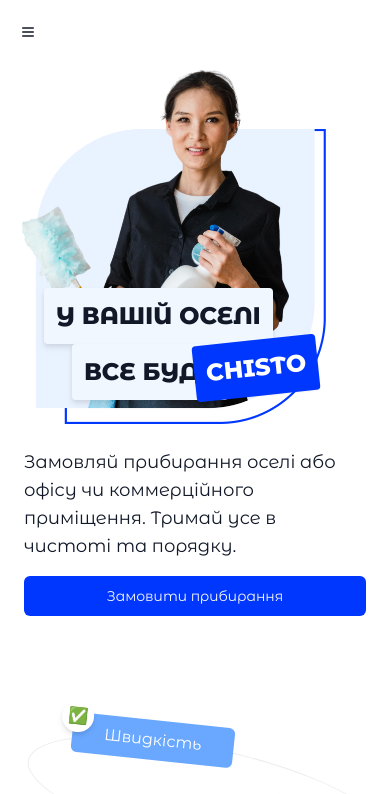
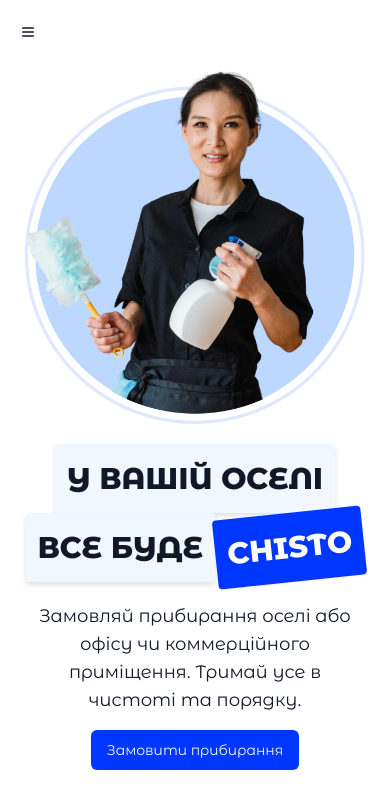
Before and after one commit to rgnatenko/website, a Next.js app: page / in a window 390 px wide. Shown: the top 794 px of the page. Built offline with nearby package versions, Linux system fonts and the light colour scheme.

Commit message:
change first screen

```diff
--- a/src/app/page.tsx
+++ b/src/app/page.tsx
@@ -13,33 +13,68 @@
 export default function Home() {
   return (
     <>
-      <div className="relative sm:w-fit h-fit mt-56 mb-7 sm:mt-[400px] md:mt-0 col-span-4 sm:col-span-6">
-        <div className="relative z-10 p-3 sm:p-6 md:p-3 w-fit ml-5 sm:ml-0 sm:w-fit bg-[#F1F7FF] drop-shadow-md rounded-sm font-bold text-gray-900 uppercase text-2xl sm:text-[40px] md:text-2xl xl:text-[50px] xl:p-5">
+      <div className="hidden lg:flex col-span-12 justify-between items-center gap-12">
+        <div className="flex flex-col gap-12">
+          <div className="flex flex-col items-start">
+            <div className="w-fit bg-[#F1F7FF] drop-shadow-md rounded-sm font-bold text-gray-900 uppercase text-[30px] xl:text-[45px] 2xl:text-[55px] p-5">
+              У вашій оселі
+            </div>
+            <div className="relative z-20 flex items-center">
+              <div className="p-3 sm:p-6 md:p-3 w-fit bg-[#F1F7FF] drop-shadow-md rounded-sm font-bold text-gray-900 uppercase text-[30px] xl:text-[45px] 2xl:text-[55px] xl:p-5">
+                все буде
+              </div>
+              <div className="-rotate-6 p-3 sm:p-6 md:p-3 w-fit bg-primary shadow-sm rounded-sm font-bold text-white uppercase text-[30px] xl:text-[45px] 2xl:text-[55px] xl:p-5">
+                chisto
+              </div>
+            </div>
+          </div>
+          <div className="flex flex-col items-start gap-4 text-lg text-gray-900 max-w-[90%] xl:text-xl 2xl:text-2xl">
+            Замовляй прибирання оселі або офісу чи коммерційного приміщення.
+            Тримай усе в чистоті та порядку.
+            <OrderForm />
+          </div>
+        </div>
+
+        <Image
+          className="w-[342px] h-[360px] min-[530px]:w-[542px] min-[530px]:h-[520px] min-[560px]:h-[560px] sm:w-[580px] sm:h-[600px] md:h-[620px] lg:w-[400px] lg:h-[420px] xl:w-[580px] xl:h-[620px] 2xl:w-[680px] 2xl:h-[720px]"
+          src="/first-screen-photo.png"
+          width={622}
+          height={654}
+          alt=""
+        />
+      </div>
+
+      <div className="col-span-4 flex items-center justify-center sm:col-span-6 md:col-span-12 xl:col-start-8 xl:col-span-6 lg:hidden">
+        <Image
+          className="w-[342px] h-[360px] min-[530px]:w-[542px] min-[530px]:h-[520px] min-[560px]:h-[560px] sm:w-[580px] sm:h-[600px] md:h-[620px]"
+          src="/first-screen-photo.png"
+          width={622}
+          height={654}
+          alt=""
+        />
+      </div>
+
+      <div className="lg:hidden col-span-4 sm:col-span-6 md:col-span-12 xl:col-start-1 xl:col-span-6 flex flex-col items-center">
+        <div className="p-3 sm:p-6 md:p-3 w-fit bg-[#F1F7FF] drop-shadow-md rounded-sm font-bold text-gray-900 uppercase text-[30px] sm:text-[45px] md:text-[50px] lg:text-[60px] xl:p-5">
           У вашій оселі
         </div>
-        <div className="relative z-10 p-3 sm:p-6 md:p-3 sm:ml-3 w-fit ml-12  bg-[#F1F7FF] drop-shadow-md rounded-sm font-bold text-gray-900 uppercase text-2xl sm:text-[40px] md:text-2xl xl:text-[50px] xl:p-5">
-          все буде
-        </div>
-        <div className="absolute z-20 right-12 bottom-1 -rotate-6 sm:-right-24 md:-right-16 xl:-right-24 p-3 sm:p-6 md:p-3 w-fit bg-primary shadow-sm rounded-sm font-bold text-white uppercase text-2xl sm:text-[40px] md:text-2xl xl:text-[50px] xl:p-5">
-          chisto
+        <div className="relative z-20 flex items-center">
+          <div className="p-3 sm:p-6 md:p-3 w-fit bg-[#F1F7FF] drop-shadow-md rounded-sm font-bold text-gray-900 uppercase text-[30px] sm:text-[45px] md:text-[50px] lg:text-[60px] xl:p-5">
+            все буде
+          </div>
+          <div className="-rotate-6 p-3 sm:p-6 md:p-3 w-fit bg-primary shadow-sm rounded-sm font-bold text-white uppercase text-[30px] sm:text-[45px] md:text-[50px] lg:text-[60px] xl:p-5">
+            chisto
+          </div>
         </div>
       </div>
 
-      <div className="flex flex-col gap-4 text-lg text-gray-900 md:max-w-[454px] xl:max-w-full col-span-4 sm:col-start-1 sm:col-span-6">
+      <div className="lg:hidden flex flex-col items-center text-center gap-4 text-lg text-gray-900 col-span-4 sm:col-start-1 sm:col-span-6 md:col-span-12 lg:px-40 xl:px-0 xl:col-start-1 xl:col-span-6">
         Замовляй прибирання оселі або офісу чи коммерційного приміщення. Тримай
         усе в чистоті та порядку.
         <OrderForm />
       </div>
 
-      <Image
-        className="absolute right-16 sm:top-0 sm:right-20 md:-top-20 md:right-12 w-[320px] h-[360px] sm:w-[524px] sm:h-[589px] md:w-[467px] md:h-[547px] xl:w-[537px] xl:h-[617px]"
-        src="/first-screen-photo.png"
-        width={1037}
-        height={1117}
-        alt=""
-      />
-
-      <div className="col-span-4 sm:col-start-1 sm:col-span-3 md:col-start-1 md:col-span-6 mt-28 md:mt-52 xl:mt-72">
+      <div className="col-span-4 sm:col-start-1 sm:col-span-3 md:col-start-1 md:col-span-6 mt-28">
         <div className="relative w-fit">
           <div className="w-[365px] h-[100px] sm:w-[200px] sm:h-[60px] md:w-[250px] md:h-[80px] lg:w-[365px] lg:h-[104px] rounded-[60%] rotate-12 border border-[#EDEDED]" />
           <div className="absolute -top-7 left-12 rotate-6">
@@ -80,7 +115,7 @@
         </div>
       </div>
 
-      <div className="col-start-1 col-span-4 sm:col-span-3 md:col-span-6 flex flex-col gap-5 mt-12 md:mt-52 xl:mt-72">
+      <div className="col-start-1 col-span-4 sm:col-span-3 md:col-span-6 flex flex-col gap-5 mt-12">
         <Link
           href="/generalne"
           className="flex justify-between items-center w-full duration-150 rounded-md border p-3 hover:text-primary border-[#D9D9D9]"
--- a/src/app/tsiny/components/PriceCalculator.tsx
+++ b/src/app/tsiny/components/PriceCalculator.tsx
@@ -43,11 +43,11 @@
   return (
     <>
       <div className="col-span-4 sm:col-start-1 sm:col-span-6 md:col-span-6 lg:col-start-2 2xl:col-start-3 2xl:col-span-5 p-6 lg:p-12 rounded-lg bg-white flex flex-col gap-8 text-gray-900">
-        <div className="w-full flex flex-col lg:flex-row gap-5 justify-between items-center">
+        <div className="w-full flex flex-col sm:flex-row md:flex-col lg:flex-row gap-5 justify-between items-center">
           <Selector
             title="Тип прибирання:"
-            className="lg:flex-col items-start gap-1 w-full"
-            triggerClassName="w-36"
+            className="sm:flex-col items-center lg:items-start justify-between w-full"
+            triggerClassName="w-full"
             items={CLEANING_TYPES}
             defaultValue="poverhneve"
             onValueChange={(e: string) =>
@@ -57,8 +57,8 @@
 
           <Selector
             title="Кількість кімнат:"
-            className="lg:flex-col items-start gap-1 w-full"
-            triggerClassName="w-36"
+            className="sm:flex-col items-center lg:items-start justify-between w-full"
+            triggerClassName="w-full"
             items={[
               { name: 1, value: 1 },
               { name: 2, value: 2 },
--- a/src/components/ui/Selector.tsx
+++ b/src/components/ui/Selector.tsx
@@ -32,13 +32,13 @@
       <Select defaultValue={defaultValue} onValueChange={onValueChange}>
         <SelectTrigger
           className={cn(
-            "w-48 focus-visible:border-0 text-left",
+            "relative w-48 focus-visible:border-0 text-left",
             triggerClassName
           )}
         >
           <SelectValue placeholder="" />
         </SelectTrigger>
-        <SelectContent>
+        <SelectContent className="absolute top-[100%]">
           <SelectGroup>
             {items.map((item) => (
               <SelectItem key={item.value} value={item.value}>
```
Also changed, not shown: public/first-screen-photo.png.
